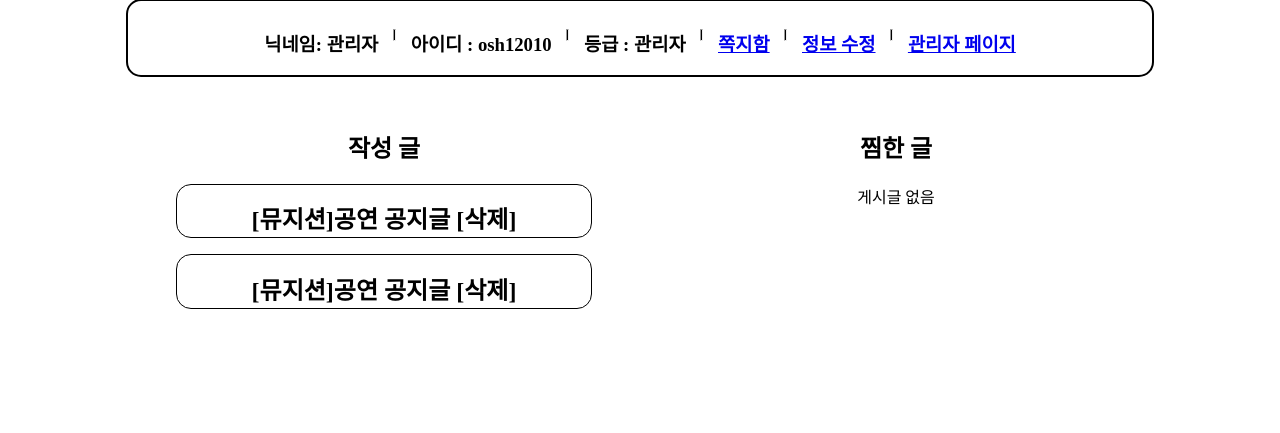
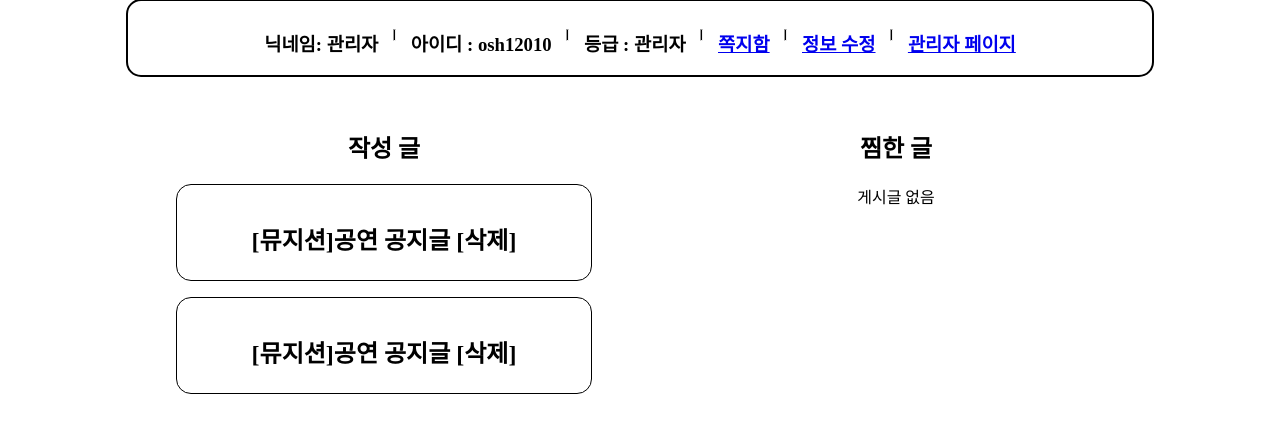
Before and after one commit to Seungho1201/PHP_project1, a PHP site: page /mypage.php in a window 1280 px wide. Shown: the part 188-621 px from the top of the page. Run offline with PHP 8.4, Linux system fonts and the light colour scheme; a user stored in the database is signed in; data comes from the database, SQL or seed files in the repository; data that the repository does not hold is empty.

Commit message:
css 버그 수정

```diff
--- a/PhpProject1/mypage.php
+++ b/PhpProject1/mypage.php
@@ -99,7 +99,7 @@
             <!-- 게시글 반복 출력 -->
             <div style="border: 1px solid;
                         padding: 10px;
-                        height: 10%;
+                        height: 75px;
                         width: 80%;
                         margin: 0 auto; /* 가로 중앙 정렬 */
                         display: flex; /* 요소를 수평으로 정렬하기 위해 flex 사용 */
@@ -147,7 +147,7 @@
             ?>
             <div style="border: 1px solid;
                         padding: 10px;
-                        height: 10%;
+                        height: 75px;
                         width: 80%;
                         margin-left:auto;
                         margin-right : auto;"
@@ -172,4 +172,4 @@
         </div>
     </div>
 </body>
-</html
+</html>
```
Also changed, not shown: PhpProject1/img/스크린샷 2023-12-31 220711.png (added).
